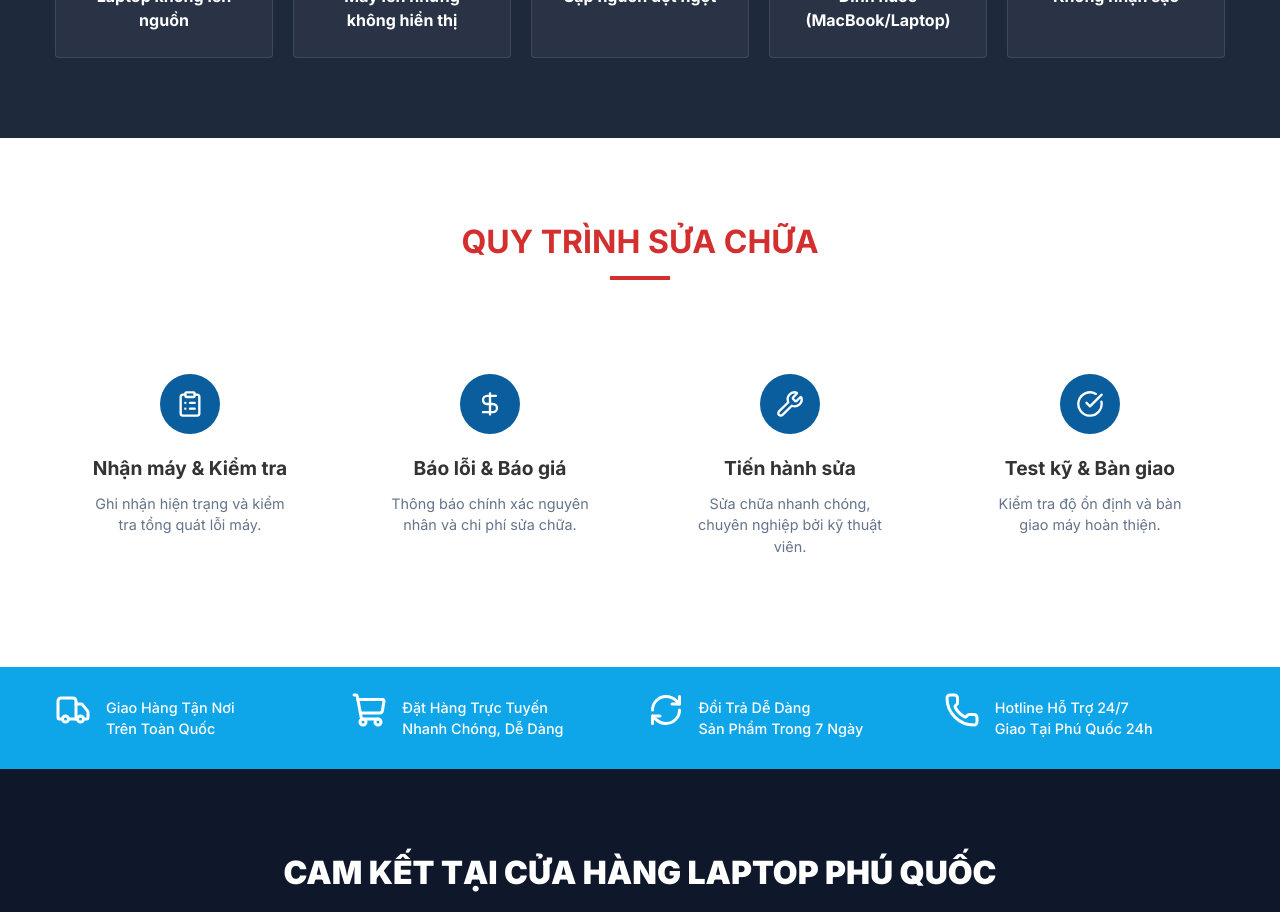
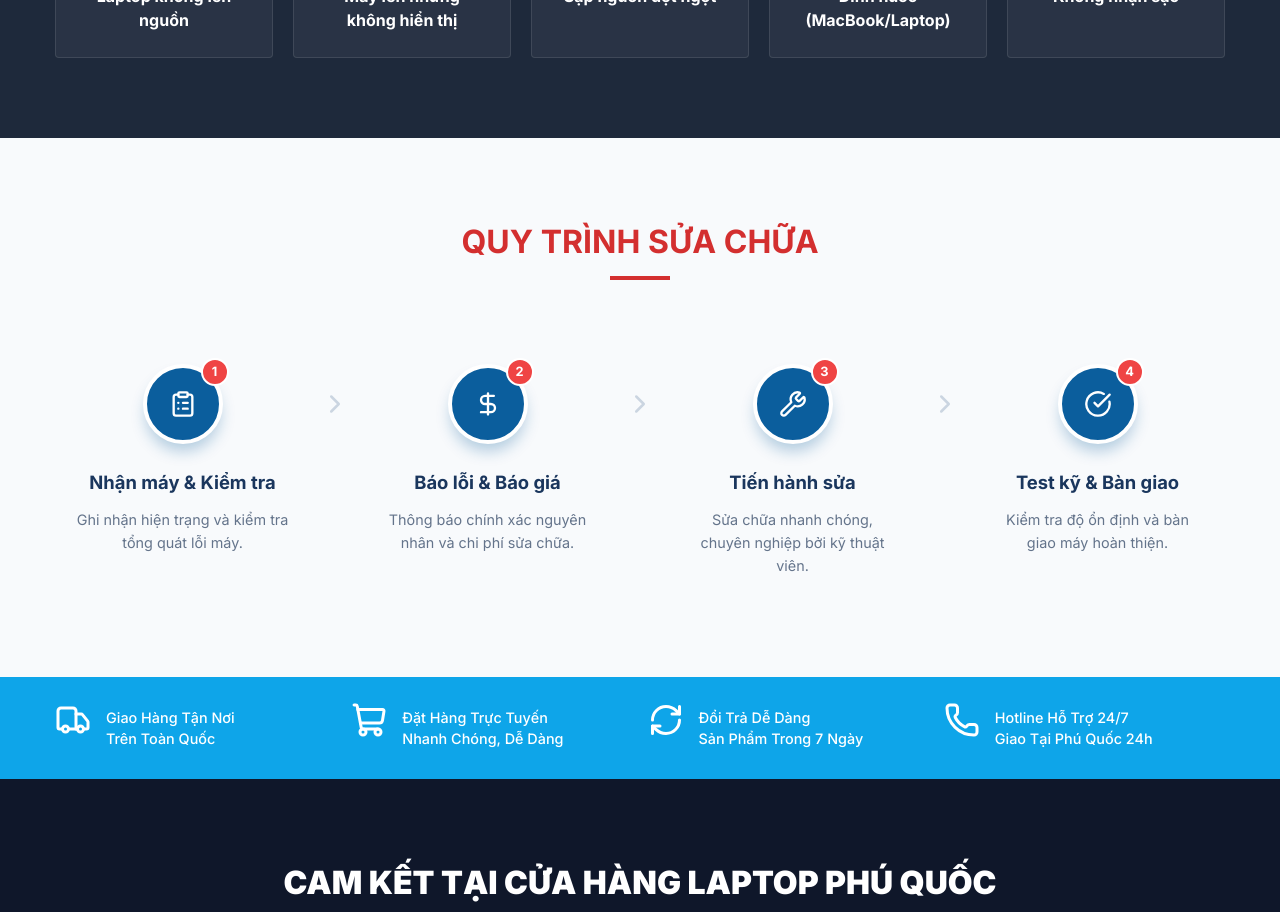
Before and after one commit to TrinhQuoc-Dat/WebLaptop, a React (Create React App) app in the folder web-laptop/: page / in a window 1280 px wide. Shown: the part 2560-3472 px from the top of the page. Built offline with nearby package versions, Linux system fonts and the light colour scheme.

Commit message:
fix: fix quy trình sửa chửa

```diff
--- a/web-laptop/src/pages/Home.js
+++ b/web-laptop/src/pages/Home.js
@@ -7,9 +7,10 @@ import {
   warningSigns,
   processSteps,
   commitments,
-  arrowButtons,
   supportItems
 } from '../data/homeData';
+
+import { ChevronRight } from 'lucide-react';
 
 const Home = () => {
   return (
@@ -109,31 +110,89 @@ const Home = () => {
       </section>
 
       {/* 5. QUY TRÌNH SỬA CHỮA */}
-      <section style={{ backgroundColor: '#fff', padding: '5rem 0' }}>
+      <section style={{ backgroundColor: '#f8fafc', padding: '5rem 0' }}>
         <div className="container">
           <div style={{ textAlign: 'center', marginBottom: '4rem' }}>
             <h2 className="section-title" style={{ color: '#d32f2f', textTransform: 'uppercase', fontSize: '2rem', marginBottom: '10px' }}>QUY TRÌNH SỬA CHỮA</h2>
             <div style={{ width: '60px', height: '4px', backgroundColor: '#d32f2f', margin: '0 auto' }}></div>
           </div>
 
-          <div style={{ display: 'grid', gridTemplateColumns: 'repeat(auto-fit, minmax(220px, 1fr))', gap: '30px' }}>
+          <div style={{
+            display: 'flex',
+            justifyContent: 'center',
+            alignItems: 'flex-start',
+            flexWrap: 'wrap',
+            gap: '10px'
+          }}>
             {processSteps.map((step, idx) => (
-              <div key={idx} style={{ padding: '30px', textAlign: 'center', position: 'relative' }}>
+              <React.Fragment key={idx}>
                 <div style={{
-                  width: '60px', height: '60px',
-                  backgroundColor: '#0b5e9d', color: '#fff',
-                  borderRadius: '50%', margin: '0 auto 20px',
-                  display: 'flex', alignItems: 'center', justifyContent: 'center',
-                  zIndex: 2, position: 'relative'
+                  flex: '1 1 200px',
+                  padding: '20px',
+                  textAlign: 'center',
+                  position: 'relative',
+                  maxWidth: '260px'
                 }}>
-                  {step.icon}
+                  <div style={{
+                    width: '80px', height: '80px',
+                    backgroundColor: '#0b5e9d', color: '#fff',
+                    borderRadius: '50%', margin: '0 auto 25px',
+                    display: 'flex', alignItems: 'center', justifyContent: 'center',
+                    zIndex: 2, position: 'relative',
+                    boxShadow: '0 10px 15px -3px rgba(11, 94, 157, 0.3)',
+                    border: '4px solid #fff'
+                  }}>
+                    {step.icon}
+                    <div style={{
+                      position: 'absolute',
+                      top: '-10px',
+                      right: '-10px',
+                      width: '28px',
+                      height: '28px',
+                      backgroundColor: '#ef4444',
+                      borderRadius: '50%',
+                      fontSize: '0.8rem',
+                      fontWeight: 'bold',
+                      display: 'flex',
+                      alignItems: 'center',
+                      justifyContent: 'center',
+                      border: '2px solid #fff'
+                    }}>
+                      {idx + 1}
+                    </div>
+                  </div>
+                  <h4 style={{ fontSize: '1.15rem', fontWeight: 'bold', marginBottom: '12px', color: '#1a365d' }}>{step.title}</h4>
+                  <p style={{ color: '#64748b', fontSize: '0.9rem', lineHeight: '1.6' }}>{step.desc}</p>
                 </div>
-                <h4 style={{ fontSize: '1.2rem', fontWeight: 'bold', marginBottom: '10px' }}>{step.title}</h4>
-                <p style={{ color: '#64748b', fontSize: '0.9rem', lineHeight: '1.5' }}>{step.desc}</p>
-              </div>
+                {idx < processSteps.length - 1 && (
+                  <div style={{
+                    alignItems: 'center',
+                    justifyContent: 'center',
+                    padding: '45px 0',
+                    color: '#cbd5e1',
+                    display: 'none' // Controlled by CSS below
+                  }} className="process-arrow">
+                    <ChevronRight size={30} />
+                  </div>
+                )}
+              </React.Fragment>
             ))}
           </div>
         </div>
+
+        <style>{`
+          .process-arrow {
+            display: flex !important;
+          }
+          @media (max-width: 1024px) {
+            .process-arrow {
+              display: none !important;
+            }
+            .container > div {
+              justify-content: center !important;
+            }
+          }
+        `}</style>
       </section>
 
       {/* Blue Support Bar (Restored) */}
```
